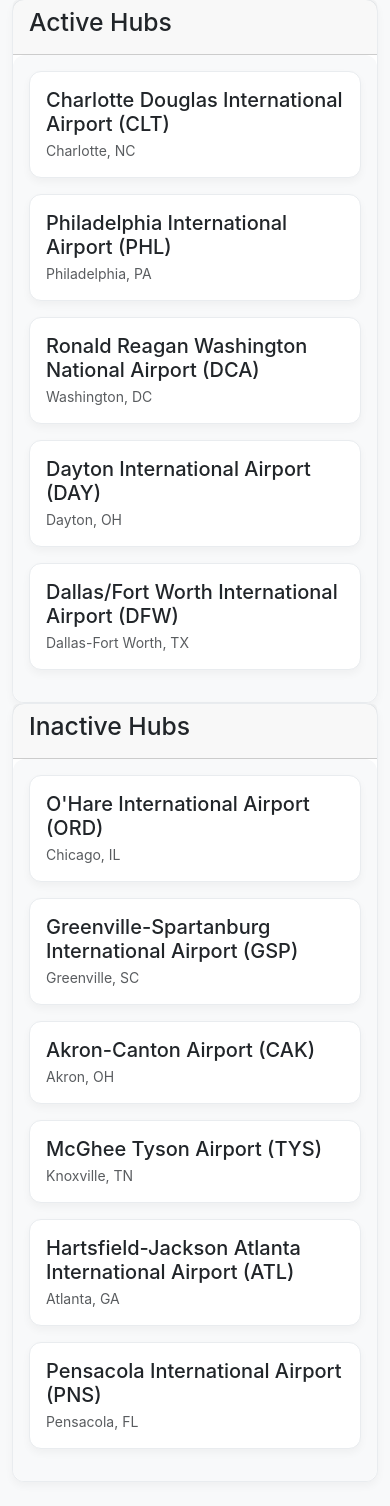
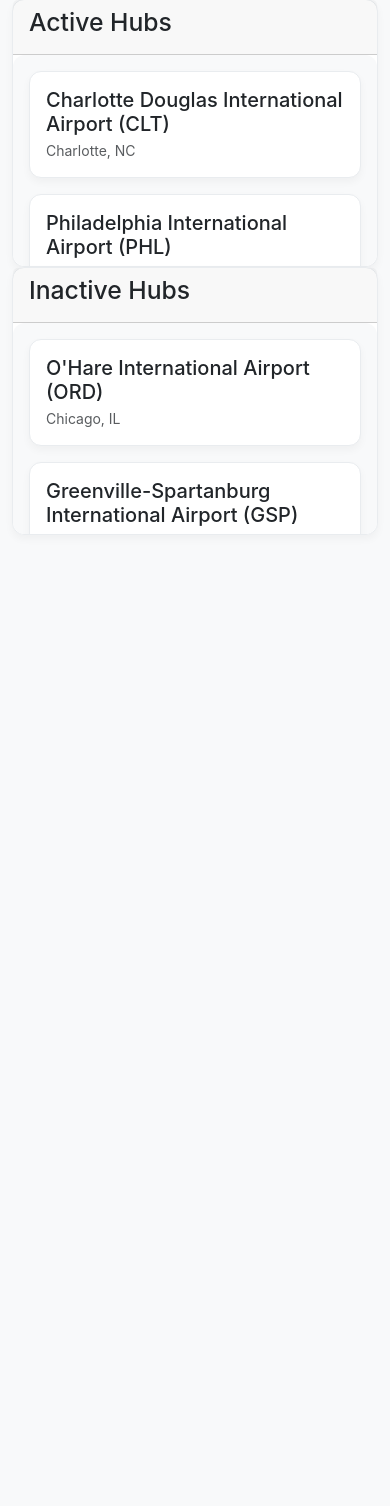
Before and after one commit to ShawnMarkOh/iropapp, a Flask app: page /edit-hubs in a window 390 px wide. Shown: the part 260-1766 px from the top of the page. After the commit the page ends 795 px from the top, so only its background shows below. Run offline with Flask 3, Linux system fonts and the light colour scheme; some libraries are stand-ins or nearby versions.

Commit message:
feat: reduce hub editor modal height on mobile

```diff
--- a/static/stylesheet.css
+++ b/static/stylesheet.css
@@ -479,4 +479,10 @@ body {
         text-align: center;
         font-size: 0.9rem;
     }
+
+    .hubs-list {
+        min-height: 100px;
+        max-height: 25vh;
+        overflow-y: auto;
+    }
 }
```
